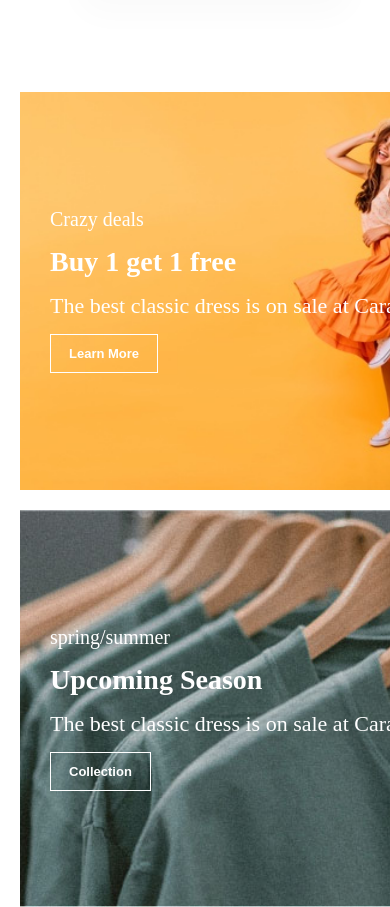
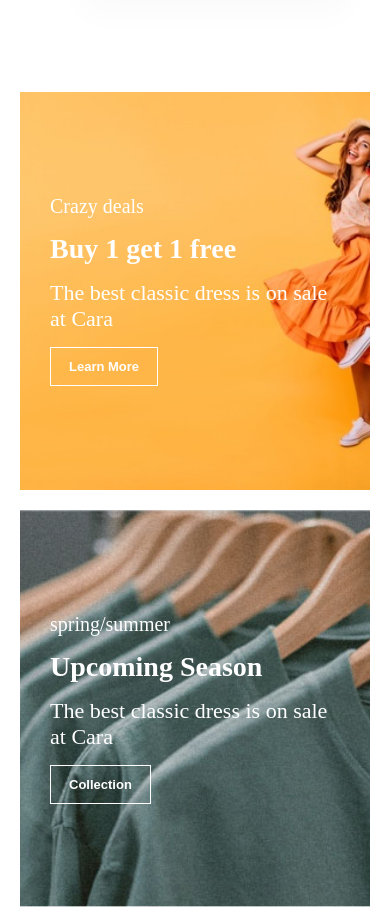
Before and after one commit to mihaiciupitu/ecommerce, a plain HTML site: page index.html in a window 390 px wide. Shown: the part 9903-10810 px from the top of the page. Drawn offline with Linux system fonts and the light colour scheme; a script that the page names is missing.

Commit message:
Add files via upload

```diff
--- a/style.css
+++ b/style.css
@@ -510,7 +510,7 @@ body {
     height: 20vh;
   }
   #sm-banner .banner-box {
-    min-width: 100%;
+    min-width: 70%;
     height: 30vh;
   }
   #banner3 {
@@ -556,6 +556,7 @@ body {
   }
   #sm-banner .banner-box {
     height: 40vh;
+    min-width: 70%;
   }
   #sm-banner .banner-box2 {
     margin-top: 20px;
```
